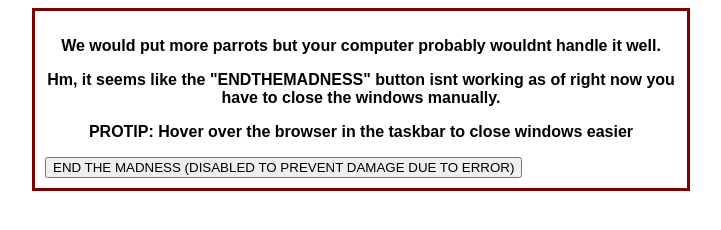
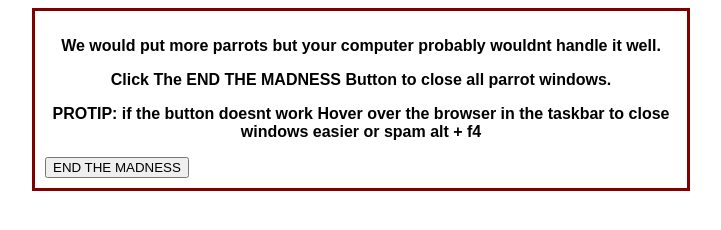
Before and after one commit to GalaxysSoftware/HTML_PARROT_MADNESS, a plain HTML site: page docs/ENDTHEMADNESS.html in a window 1280 px wide. Shown: the whole page, without its empty margins (279-1000 px from the left). Drawn offline with Linux system fonts and the light colour scheme.

Commit message:
Update ENDTHEMADNESS.html
Fixed Bug

```diff
--- a/docs/ENDTHEMADNESS.html
+++ b/docs/ENDTHEMADNESS.html
@@ -6,9 +6,9 @@
 <body>
     <div class="center">
         <p class="textcenter2">We would put more parrots but your computer probably wouldnt handle it well.</p>
-        <p class="textcenter2">Hm, it seems like the "ENDTHEMADNESS" button isnt working as of right now you have to close the windows manually.</p>
-        <p class="textcenter2">PROTIP: Hover over the browser in the taskbar to close windows easier</p>
-        <button type="button" onclick="endall()">END THE MADNESS (DISABLED TO PREVENT DAMAGE DUE TO ERROR)</button>
+        <p class="textcenter2">Click The END THE MADNESS Button to close all parrot windows.</p>
+        <p class="textcenter2">PROTIP: if the button doesnt work Hover over the browser in the taskbar to close windows easier or spam alt + f4</p>
+        <button type="button" onclick="endall()">END THE MADNESS</button>
       </div>
 </body>
 
```
